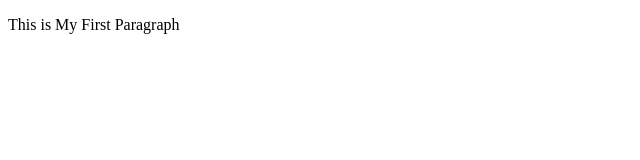
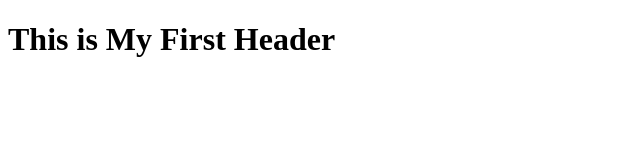
Before and after one commit to malikahadkhushi/gitTutorial, a plain HTML site: page index.html in a window 1280 px wide. Shown: the whole page, without its empty margins (0-640 px from the left). Drawn offline with Linux system fonts and the light colour scheme.

Commit message:
commit in developer branch

```diff
--- a/index.html
+++ b/index.html
@@ -8,7 +8,7 @@
 </head>
 
 <body>
-    <p>This is My First Paragraph</p>
+    <h1>This is My First Header</h1>
 </body>
 
 </html>
```
